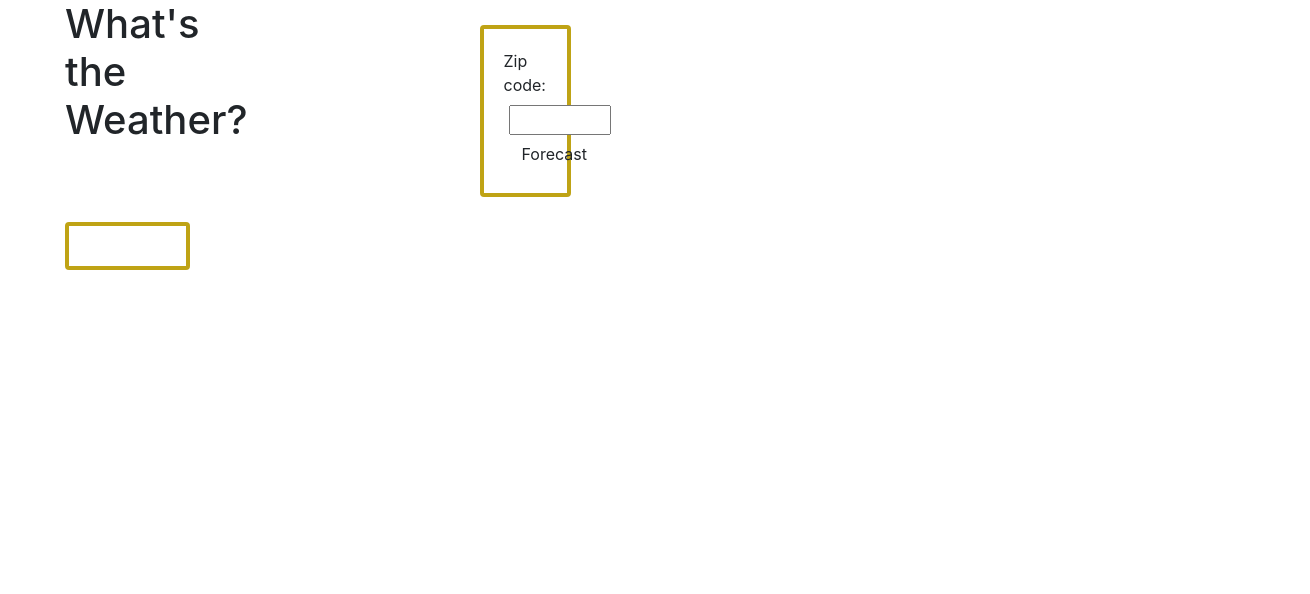
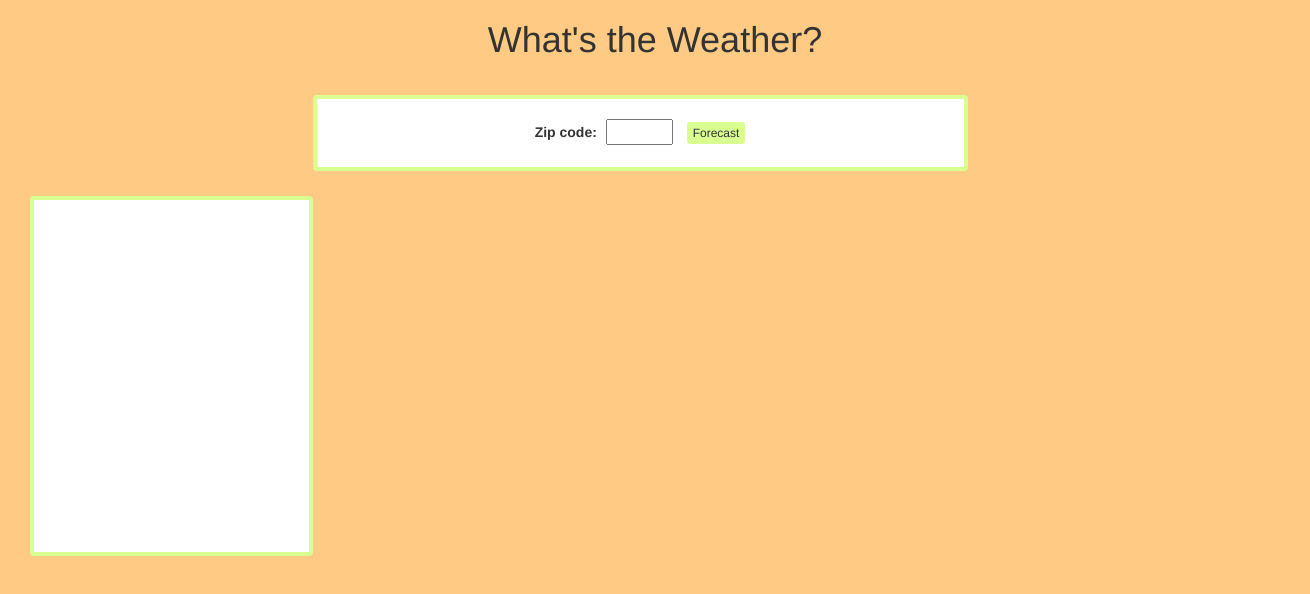
Before and after one commit to WoodsieWoodsie/Weather-App, a plain HTML site: page index.html in a window 1280 px wide. Shown: the whole page, 1310 px wide, since content can reach past the window. Drawn offline with nearby package versions, Linux system fonts and the light colour scheme; no server answers.

Commit message:
Update styles, allow for enter-button zipsearch

```diff
--- a/index.html
+++ b/index.html
@@ -11,11 +11,11 @@
   <div class="container">
     <div class="row mainInfo">
       <div class="row pageTitle">
-        <h1 class="col-sm-6">What's the Weather?</h1>
+        <h1 class="col-xs-12">What's the Weather?</h1>
       </div>
 
       <div class="row">
-        <div class="col-sm-3 inputsLine">
+        <div class="inputsLine col-xs-12 col-sm-6 col-sm-offset-3">
           <label for="zipCodeInput">Zip code: </label>
           <input type="number" id="zipInput" min="00000" max="99999">
           <button id="getWeather" class="btn btn-xs">Forecast</button>
@@ -23,14 +23,22 @@
       </div>
     </div>
 
-    <div class="row">
-      <div id="userCurrent" class="col-sm-2"></div>
-      <!-- <div id="weekdayForecastDiv"> -->
-        <div id='weekdayOneDiv' class="col-sm-2"></div>
-        <div id='weekdayTwoDiv' class="col-sm-2"></div>
-        <div id='weekdayThreeDiv' class="col-sm-2"></div>
-      <!-- </div> -->
-    </div>
+    <!-- <div class="row resultsInfo"> -->
+      <div id="weekdayForecastDiv">
+        <div class="col-xs-12 col-md-3">
+          <div id="userCurrent"></div>
+        </div>
+        <div class="col-xs-12 col-md-3">
+          <div id='weekdayOneDiv'></div>
+        </div>
+        <div class="col-xs-12 col-md-3">
+          <div id='weekdayTwoDiv'></div>
+        </div>
+        <div class="col-xs-12 col-md-3">
+          <div id='weekdayThreeDiv'></div>
+        </div>
+      </div>
+    <!-- </div> -->
 
   </div>
 
--- a/main.js
+++ b/main.js
@@ -6,17 +6,21 @@ $(document).ready(init);
 
 function init() {
   $('#getWeather').click(getWeather);
+  $('#zipInput').keypress(function(event){
+    console.log(event.which);
+    if (event.which === 13) {
+      getWeather();
+    }
+  });
 
   function currentConditions() {
     // FIND USER'S ZIP CODE
     $.get('http://api.wunderground.com/api/caef4b28f0ff2f7e/geolookup/q/autoip.json')
     .done(function(data){
       var userZip = data.location.zip
-      console.log("done data", userZip);
       // GET USER'S CURRENT CONDITIONS
       $.get(apiUrl + 'conditions/q/' + userZip + '.json')
       .done(function(data){
-        console.log("user zip conditions", data.current_observation)
         var current = data.current_observation;
         var $title = $('<p>').text('Current Weather').addClass('title');
         var icon = current.icon_url;
@@ -52,7 +56,6 @@ function getWeather() {
   var $zip = $('#zipInput').val()
   console.log("zip code", $zip)
   var zipUrl = apiUrl + 'conditions/q/' + $zip + '.json';
-  console.log("zip url", zipUrl);
   $.get(zipUrl)
   .done(function(data){
     console.log("data", data);
@@ -69,35 +72,28 @@ function getWeather() {
     // GET FORECAST FOR SEARCHED ZIP CODE
     $.get(apiUrl + '/forecast/q/' + $zip + '.json')
     .done(function(data){
-      console.log("user zip forecast data", data);
       var forecastData = data.forecast;
-      console.log("forecast data", forecastData);
       var $weekdayOneTitle = $('<p>').text(forecastData.txt_forecast.forecastday[2].title).addClass('title');
       var $weekdayOneIcon = $('<img>').attr('src', forecastData.txt_forecast.forecastday[2].icon_url);
       var $weekdayOneHigh = $('<p>').text('High: ' + forecastData.simpleforecast.forecastday[0].high.fahrenheit + ' degrees fahrenheit');
       var $weekdayOneLow = $('<p>').text('Low: ' + forecastData.simpleforecast.forecastday[0].low.fahrenheit + ' degrees fahrenheit');
       var $weekdayOneSummary = $('<p>').text(forecastData.txt_forecast.forecastday[2].fcttext);
-      // var $weekdayOneDiv = $('<div>').attr('id', 'weekdayOneDiv');
-      $('#weekdayOneDiv').show().append($weekdayOneTitle, $weekdayOneIcon, $weekdayOneHigh, $weekdayOneLow, $weekdayOneSummary);
+      $('#weekdayOneDiv').empty().show().append($weekdayOneTitle, $weekdayOneIcon, $weekdayOneHigh, $weekdayOneLow, $weekdayOneSummary);
 
       var $weekdayTwoTitle = $('<p>').text(forecastData.txt_forecast.forecastday[4].title).addClass('title');
       var $weekdayTwoIcon = $('<img>').attr('src', forecastData.txt_forecast.forecastday[4].icon_url);
       var $weekdayTwoHigh = $('<p>').text('High: ' + forecastData.simpleforecast.forecastday[1].high.fahrenheit + ' degrees fahrenheit');
       var $weekdayTwoLow = $('<p>').text('Low: ' + forecastData.simpleforecast.forecastday[1].low.fahrenheit + ' degrees fahrenheit');
       var $weekdayTwoSummary = $('<p>').text(forecastData.txt_forecast.forecastday[4].fcttext);
-      // var $weekdayTwoDiv = $('<div>').attr('id', 'weekdayTwoDiv');
-      $('#weekdayTwoDiv').show().append($weekdayTwoTitle, $weekdayTwoIcon, $weekdayTwoHigh, $weekdayTwoLow, $weekdayTwoSummary);
+      $('#weekdayTwoDiv').empty().show().append($weekdayTwoTitle, $weekdayTwoIcon, $weekdayTwoHigh, $weekdayTwoLow, $weekdayTwoSummary);
 
       var $weekdayThreeTitle = $('<p>').text(forecastData.txt_forecast.forecastday[6].title).addClass('title');
       var $weekdayThreeIcon = $('<img>').attr('src', forecastData.txt_forecast.forecastday[6].icon_url);
       var $weekdayThreeHigh = $('<p>').text('High: ' + forecastData.simpleforecast.forecastday[2].high.fahrenheit + ' degrees fahrenheit');
       var $weekdayThreeLow = $('<p>').text('Low: ' + forecastData.simpleforecast.forecastday[2].low.fahrenheit + ' degrees fahrenheit');
       var $weekdayThreeSummary = $('<p>').text(forecastData.txt_forecast.forecastday[6].fcttext);
-      // var $weekdayThreeDiv = $('<div>').attr('id', 'weekdayThreeDiv');
-      $('#weekdayThreeDiv').show().append($weekdayThreeTitle, $weekdayThreeIcon, $weekdayThreeHigh, $weekdayThreeLow, $weekdayThreeSummary);
+      $('#weekdayThreeDiv').empty().show().append($weekdayThreeTitle, $weekdayThreeIcon, $weekdayThreeHigh, $weekdayThreeLow, $weekdayThreeSummary);
 
-      // var $weekdayForecastDiv = $('<div>').attr('id', 'weekdayForecastDiv');
-      // $('#weekdayForecastDiv').append($weekdayOneDiv, $weekdayTwoDiv, $weekdayThreeDiv);
     })
     .fail(function(error){
       console.error(error);
--- a/styles.css
+++ b/styles.css
@@ -1,6 +1,12 @@
 body {
   display: inline-block;
-  margin-left: 50px;
+  /*margin-left: 50px;*/
+  background-color: #FFCA84;
+  color: 343434;
+}
+
+.container {
+  width: 100vw;
 }
 
 input::-webkit-outer-spin-button,
@@ -11,22 +17,27 @@ input::-webkit-inner-spin-button {
 
 .inputsLine {
   margin-top: 25px;
-  margin-left: 30px;
+  /*margin-left: */
   padding: 20px;
-  display: inline-block;
-  border: 4px solid #BFA315;
+  display: block;
+  border: 4px solid #D8FF90;
   border-radius: 4px;
-/*  vertical-align: center;*/
+  background-color: white;
+  text-align: center;
+  vertical-align: center;
 }
 
 #userCurrent {
   margin-top: 25px;
-  margin-left: 15px;
+  width: 100%;
+  height: 360px;
+  /*margin-left: 15px;*/
   margin-right: 5px;
-  padding: 20px;
+  padding: 15px;
   display: inline-block;
-  border: 4px solid #BFA315;
+  border: 4px solid #D8FF90;
   border-radius: 4px;
+  background-color: white;
 }
 
 #getWeather {
@@ -39,17 +50,19 @@ input {
 }
 
 #weekdayOneDiv, #weekdayTwoDiv, #weekdayThreeDiv {
-  /*height: 285px;*/
+  height: 360px;
   display: inline-block;
   display: none;
   margin-top: 25px;
   margin-right: 5px;
+  /*height: 100%;*/
   /*margin-left: 15px;*/
-  margin-bottom: 25px;
+  /*margin-bottom: 25px;*/
   padding: 15px;
   padding-top: 15px;
-  border: 4px solid #BFA315;
+  border: 4px solid #D8FF90;
   border-radius: 4px;
+  background-color: white;
 }
 
 .title {
@@ -63,4 +76,21 @@ img {
 
 h1 {
   margin-left: 15px;
+  text-align: center;
 }
+
+button {
+  background-color: #D8FF90;
+}
+
+.mainInfo {
+  vertical-align: center;
+}
+
+/*.resultsInfo {
+  vertical-align: center;
+}
+
+.userCurrentContainer {
+  vertical-align: center;
+}*/
```
